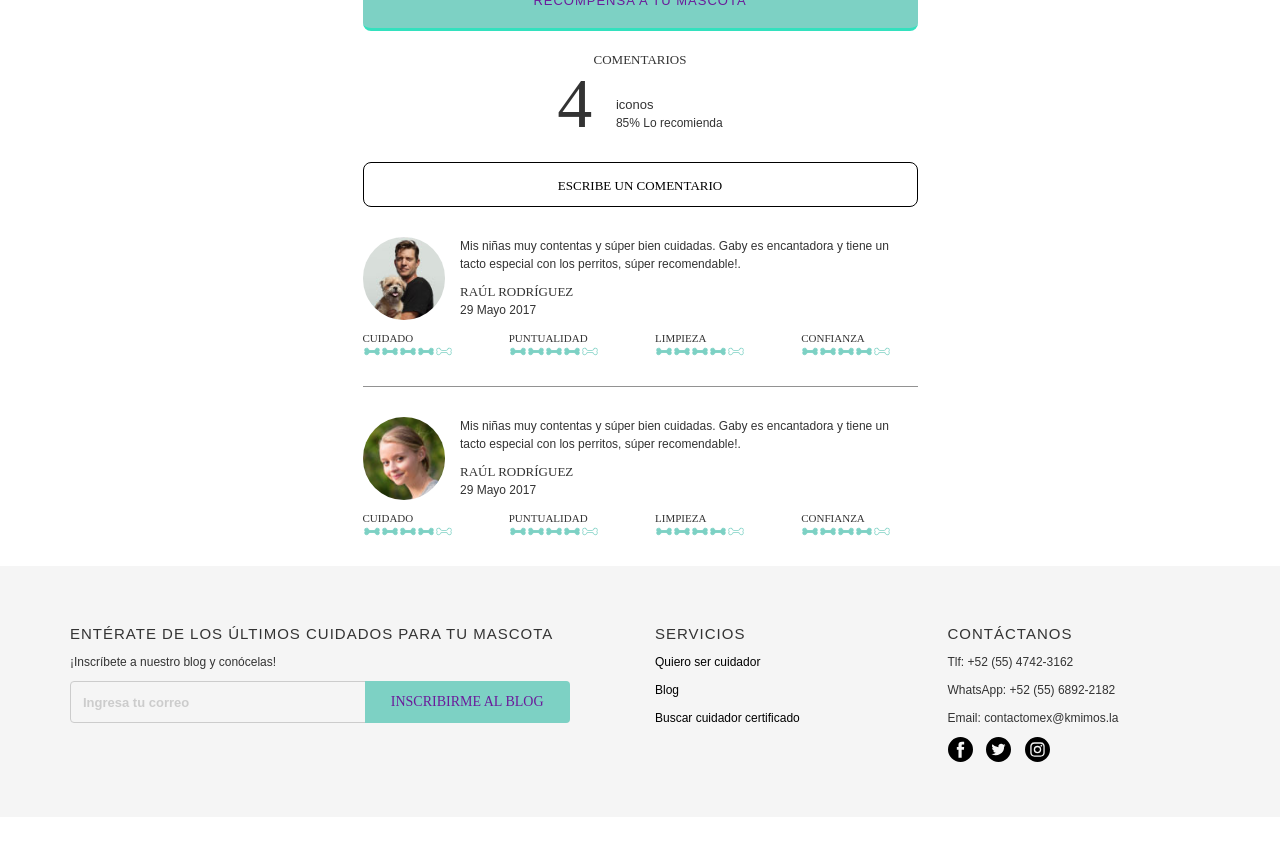
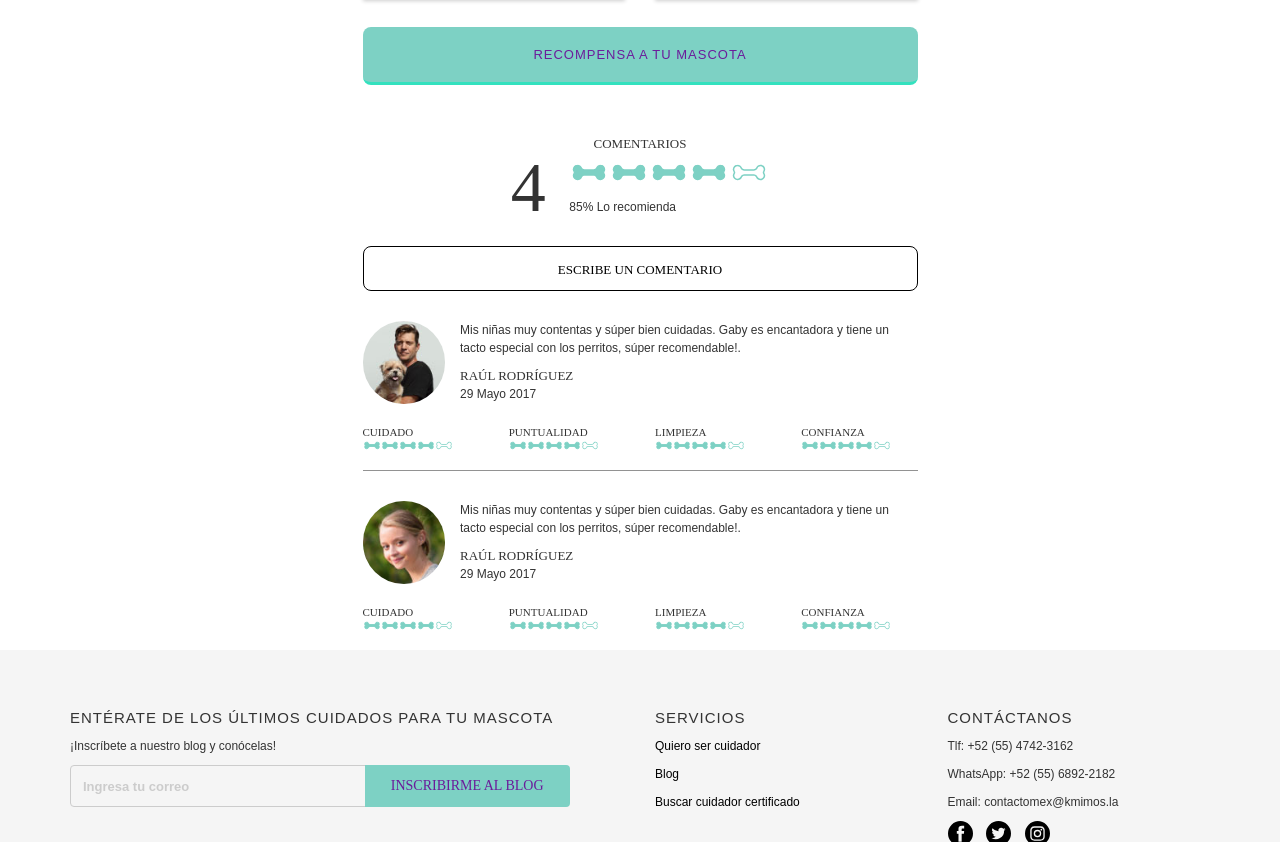
Before and after one commit to Italococchini/km, a plain HTML site: page km-ficha-cuidador.html in a window 1280 px wide. Shown: the part 1479-2321 px from the top of the page. Before the commit the page ends 2296 px from the top, so only its background shows below. Drawn offline with nearby package versions, Linux system fonts and the light colour scheme; a web font is replaced by a local one.

Commit message:
cambios ficha cuidador

```diff
--- a/css/kmimos_style.css
+++ b/css/kmimos_style.css
@@ -171,6 +171,7 @@ p {
 }
 .km-btn-secondary {
 	background-color: #6B1C9B;
+	border-bottom: 3px solid #350850;
     color: white;
     display: block;
     padding: 17px 0;
@@ -181,7 +182,15 @@ p {
 	letter-spacing: 1px;
 	text-align: center;
 	text-decoration: none;
+	transition: all 0.2s ease-in-out;
+	-webkit-transition: all 0.2s ease-in-out;
+	-moz-transition: all 0.2s ease-in-out;
+}
+.km-btn-secondary:hover {
+	background-color: #5b1586;
 	border-bottom: 3px solid #350850;
+	text-decoration: none;
+	color: white;
 }
 .pd5 {
 	padding-left: 5px;
@@ -1363,7 +1372,6 @@ button.close {
 .km-ranking a.active{
 	background-image: url(../images/icon/icon-hueso-color.svg);
 }
-
 .km-contenedor-descripcion-opciones::after{
 	content: "";
 	clear: both;
@@ -1488,7 +1496,9 @@ button.close {
 .showMap{
 	display: block!important;
 }
-
+.show-map-mobile {
+	margin: 10px 0 30px;
+}
 .km-map-close{
 	display: none;
 }
@@ -1511,13 +1521,22 @@ button.close {
 .km-ficha-info-cuidador .col-sm-6 {
 	margin-top: 80px;
 }
-.km-ficha-info-cuidador .km-ranking {
+.km-ficha-info-cuidador .km-ranking, .km-ficha-icon .km-ranking-cuidador {
 	display: inline-block;
 }
-.km-ficha-info-cuidador .km-ranking a {
-    width: 35px;
-    height: 30px;
-    background-size: 30px 30px;
+.km-ficha-icon {
+	margin-bottom: 10px;
+}
+.km-ficha-icon .km-ranking-cuidador p {
+	background: url(../images/icon/icon-hueso.svg) no-repeat center center;
+    float: left;
+    width: 40px;
+    height: 20px;
+    background-size: 40px 17px;
+    margin-bottom: 0;
+}
+.km-ficha-icon .km-ranking-cuidador p.active{
+	background-image: url(../images/icon/icon-hueso-color.svg);
 }
 .km-ficha-info-cuidador .km-ficha-cuidador {
 	text-align: center;
@@ -1540,7 +1559,6 @@ button.close {
 	color: rgb(142, 142, 142);
 	text-decoration: underline;
 	display: inline-block;
-	height: 30px;
     vertical-align: middle;
 }
 .km-tit-ficha {
@@ -1593,15 +1611,20 @@ button.close {
 }
 
 
-
+.km-galeria-cuidador {
+	margin: 10px 0 30px;
+}
 .km-galeria-cuidador .bx-wrapper {
 	max-width: 100%!important;
+}
+.km-galeria-cuidador .bx-pager {
+	display: none;
 }
 .km-ficha-servicio {
 	background-color: #fafafa;
 	box-shadow: 0px 4px 4px rgba(0, 0, 0, 0.2);
 	padding: 10px;
-	margin-bottom: 30px;
+	margin: 10px 0 30px;
 	width: 100%;
 }
 .km-ficha-servicio .servicio-tit {
@@ -1672,13 +1695,23 @@ button.close {
 
 .km-review {
 	text-align: center;
+	margin-top: 30px;
 }
 .km-review-categoria {
-	margin-bottom: 30px;
-}
-.km-review-categoria .km-ranking a {
+	margin-bottom: 20px;
+}
+.km-review-categoria .col-xs-6 {
+	margin-top: 10px;
+}
+.km-review-categoria .km-ranking-usuario p {
+	background: url(../images/icon/icon-hueso.svg) no-repeat center center;
+	float: left;
     width: 18px;
+    height: 9px;
     background-size: 16px 9px;
+}
+.km-ranking-usuario p.active{
+	background-image: url(../images/icon/icon-hueso-color.svg);
 }
 .km-review-categoria p {
 	font-family: 'Gotham-Pro-Medium';
@@ -1903,6 +1936,12 @@ footer .km-icon-redes {
 	.km-costo {
 		width: 200px;
 	}
+	.km-costo p {
+		font-size: 10px;
+	}
+	.km-costo .km-tit-costo {
+		font-size: 18px;
+	}
 	/* FIN PÁGINA FICHA CUIDADOR */
 	.km-ficha-fechas input {
 		width: 100%;
@@ -2089,9 +2128,6 @@ footer .km-icon-redes {
 	}
 
 	/* PÁGINA FICHA CUIDADOR */
-	.km-costo {
-		width: 200px;
-	}
 	.km-ficha-info-cuidador {
 		text-align: center;
 	}
@@ -2346,8 +2382,26 @@ footer .km-icon-redes {
 	    width: auto;
 	    bottom: 0;
 	    z-index: 99;
-	}
-
+	    padding: 10px 0 0;
+	}
+	.km-costo .km-tit-costo {
+	    position: absolute;
+    	bottom: 5px;
+	    font-size: 16px;
+	    left: 12px;
+	}
+	.km-costo p {
+		position: absolute;
+    	font-size: 9px;
+	    bottom: 28px;
+	    left: 12px;
+	}
+	.km-costo .km-btn-secondary {
+		float: right;
+		width: 50%;
+		border-radius: 0px;
+    	border: 0;
+	}
 	.km-map-content{
 		top: 0;
 		left: 0;
--- a/km-ficha-cuidador.html
+++ b/km-ficha-cuidador.html
@@ -54,12 +54,12 @@
 					<div class="col-xs-12 col-sm-6">
 						<div class="km-tit-cuidador">GABRIELA CASTRO</div>
 						<div class="km-ficha-icon">
-							<div class="km-ranking">
-								<a href="#" class="active"></a>
-								<a href="#" class="active"></a>
-								<a href="#" class="active"></a>
-								<a href="#" class="active"></a>
-								<a href="#"></a>
+							<div class="km-ranking-cuidador">
+								<p class="active"></p>
+								<p class="active"></p>
+								<p class="active"></p>
+								<p class="active"></p>
+								<p></p>
 							</div>
 							<a class="km-link-comentarios" href="#km-comentario">VER COMENTARIOS</a>
 						</div>
@@ -112,7 +112,7 @@
 								<p>TODAS</p>
 							</div>
 						</div>
-						<p class="km-tit-ficha">DATOS DE PROPIEDAD</p>
+						<p class="km-tit-ficha" style="margin-top: 40px;">DATOS DE PROPIEDAD</p>
 						<div class="km-desc-ficha-text">
 							<img src="images/icon/icon-mascotas.svg">
 							<div class="km-desc-ficha">
@@ -388,7 +388,6 @@
 						<div class="km-ficha-mapa">
 							<iframe src="https://www.google.com/maps/embed?pb=!1m18!1m12!1m3!1d60213.58451979711!2d-99.16786827616129!3d19.397319704299978!2m3!1f0!2f0!3f0!3m2!1i1024!2i768!4f13.1!3m3!1m2!1s0x0%3A0x3b7ae093630a7c9f!2sParque+M%C3%A9xico!5e0!3m2!1ses-419!2spe!4v1498354401011" width="100%" height="200" frameborder="0" style="border:0" allowfullscreen></iframe>
 						</div>
-
 						<div class="banner-servicio" style="margin-top: 30px;">
 							<a href="#popup-servicios" role="button" data-toggle="modal"><img src="images/km-ficha/banner-serviciosadicionales.jpg"></a>
 						</div>
@@ -445,7 +444,15 @@
 							<p class="km-tit-ficha">COMENTARIOS</p>
 							<div class="km-calificacion">4</div>
 							<div class="km-calificacion-icono">
-								<div>iconos</div>
+								<div class="km-ficha-icon">
+									<div class="km-ranking-cuidador">
+										<p class="active"></p>
+										<p class="active"></p>
+										<p class="active"></p>
+										<p class="active"></p>
+										<p></p>
+									</div>
+								</div>
 								<p>85% Lo recomienda</p>
 							</div>
 						</div>
@@ -464,42 +471,42 @@
 							<div class="row km-review-categoria">
 								<div class="col-xs-6 col-md-3">
 									<p>CUIDADO</p>
-									<div class="km-ranking">
-										<a href="#" class="active"></a>
-										<a href="#" class="active"></a>
-										<a href="#" class="active"></a>
-										<a href="#" class="active"></a>
-										<a href="#"></a>
+									<div class="km-ranking-usuario">
+										<p class="active"></p>
+										<p class="active"></p>
+										<p class="active"></p>
+										<p class="active"></p>
+										<p></p>
 									</div>
 								</div>
 								<div class="col-xs-6 col-md-3">
 									<p>PUNTUALIDAD</p>
-									<div class="km-ranking">
-										<a href="#" class="active"></a>
-										<a href="#" class="active"></a>
-										<a href="#" class="active"></a>
-										<a href="#" class="active"></a>
-										<a href="#"></a>
+									<div class="km-ranking-usuario">
+										<p class="active"></p>
+										<p class="active"></p>
+										<p class="active"></p>
+										<p class="active"></p>
+										<p></p>
 									</div>
 								</div>
 								<div class="col-xs-6 col-md-3">
 									<p>LIMPIEZA</p>
-									<div class="km-ranking">
-										<a href="#" class="active"></a>
-										<a href="#" class="active"></a>
-										<a href="#" class="active"></a>
-										<a href="#" class="active"></a>
-										<a href="#"></a>
+									<div class="km-ranking-usuario">
+										<p class="active"></p>
+										<p class="active"></p>
+										<p class="active"></p>
+										<p class="active"></p>
+										<p></p>
 									</div>
 								</div>
 								<div class="col-xs-6 col-md-3">
 									<p>CONFIANZA</p>
-									<div class="km-ranking">
-										<a href="#" class="active"></a>
-										<a href="#" class="active"></a>
-										<a href="#" class="active"></a>
-										<a href="#" class="active"></a>
-										<a href="#"></a>
+									<div class="km-ranking-usuario">
+										<p class="active"></p>
+										<p class="active"></p>
+										<p class="active"></p>
+										<p class="active"></p>
+										<p></p>
 									</div>
 								</div>
 							</div>
@@ -518,42 +525,42 @@
 							<div class="row km-review-categoria">
 								<div class="col-xs-6 col-md-3">
 									<p>CUIDADO</p>
-									<div class="km-ranking">
-										<a href="#" class="active"></a>
-										<a href="#" class="active"></a>
-										<a href="#" class="active"></a>
-										<a href="#" class="active"></a>
-										<a href="#"></a>
+									<div class="km-ranking-usuario">
+										<p class="active"></p>
+										<p class="active"></p>
+										<p class="active"></p>
+										<p class="active"></p>
+										<p></p>
 									</div>
 								</div>
 								<div class="col-xs-6 col-md-3">
 									<p>PUNTUALIDAD</p>
-									<div class="km-ranking">
-										<a href="#" class="active"></a>
-										<a href="#" class="active"></a>
-										<a href="#" class="active"></a>
-										<a href="#" class="active"></a>
-										<a href="#"></a>
+									<div class="km-ranking-usuario">
+										<p class="active"></p>
+										<p class="active"></p>
+										<p class="active"></p>
+										<p class="active"></p>
+										<p></p>
 									</div>
 								</div>
 								<div class="col-xs-6 col-md-3">
 									<p>LIMPIEZA</p>
-									<div class="km-ranking">
-										<a href="#" class="active"></a>
-										<a href="#" class="active"></a>
-										<a href="#" class="active"></a>
-										<a href="#" class="active"></a>
-										<a href="#"></a>
+									<div class="km-ranking-usuario">
+										<p class="active"></p>
+										<p class="active"></p>
+										<p class="active"></p>
+										<p class="active"></p>
+										<p></p>
 									</div>
 								</div>
 								<div class="col-xs-6 col-md-3">
 									<p>CONFIANZA</p>
-									<div class="km-ranking">
-										<a href="#" class="active"></a>
-										<a href="#" class="active"></a>
-										<a href="#" class="active"></a>
-										<a href="#" class="active"></a>
-										<a href="#"></a>
+									<div class="km-ranking-usuario">
+										<p class="active"></p>
+										<p class="active"></p>
+										<p class="active"></p>
+										<p class="active"></p>
+										<p></p>
 									</div>
 								</div>
 							</div>
```
